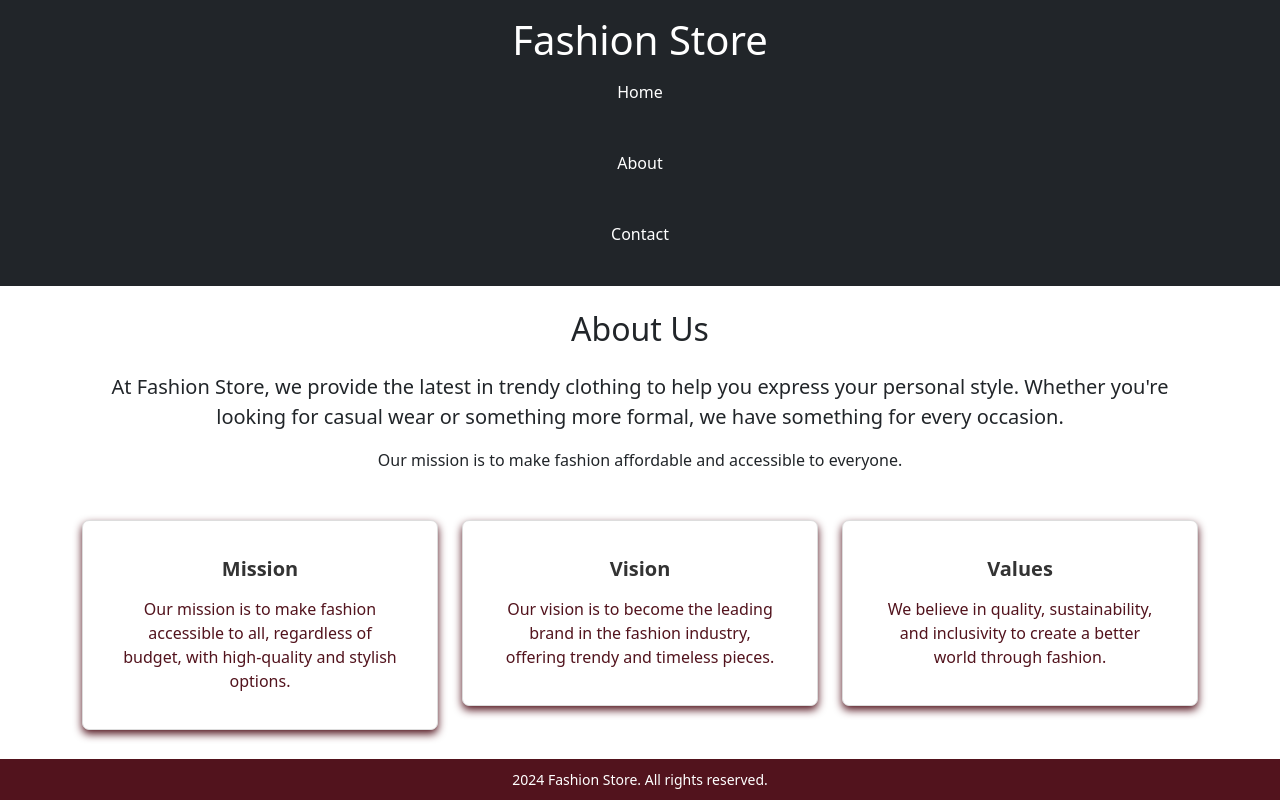
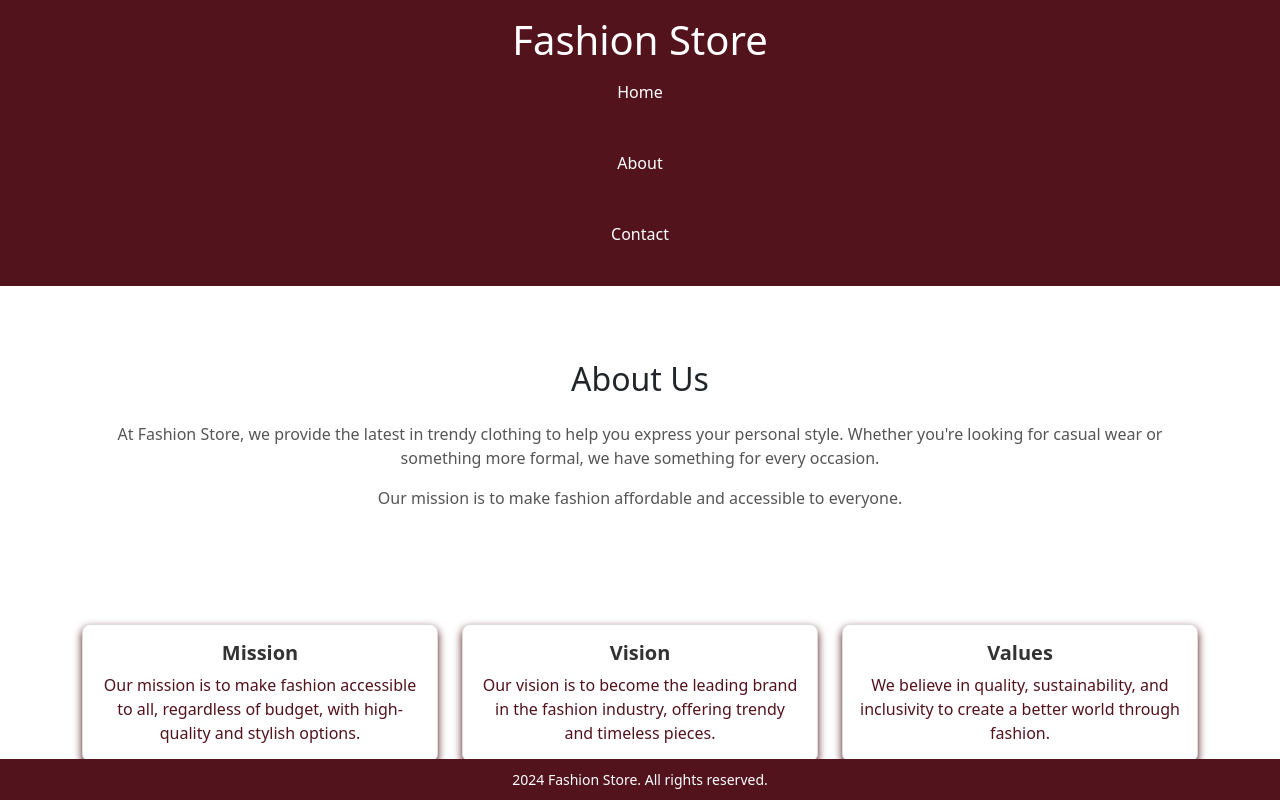
Before and after one commit to AnupamaEM/InStyle, a React (Create React App) app: page /about in a window 1280 px wide. Built offline with nearby package versions, Linux system fonts and the light colour scheme.

Commit message:
updated the styles

```diff
--- a/src/pages/AboutPage.js
+++ b/src/pages/AboutPage.js
@@ -2,7 +2,8 @@
 import React from "react";
 import Header from "./Header";
 import Footer from "./Footer";
-import "./style.css";
+import "./styles/style.css";
+import "./styles/about.css";
 
 const AboutPage = () => {
   return (
--- a/src/pages/Contact.js
+++ b/src/pages/Contact.js
@@ -1,7 +1,8 @@
 import React from "react";
 import Header from "./Header";
 import Footer from "./Footer";
-import "./style.css";
+import "./styles/style.css";
+import "./styles/contact.css";
 
 const ContactPage = () => {
   return (
--- a/src/pages/Footer.js
+++ b/src/pages/Footer.js
@@ -1,6 +1,7 @@
 
 import React from "react";
-import "./style.css";
+import "./styles/style.css";
+import "./styles/footer.css";
 
 const Footer = () => {
   return (
--- a/src/pages/Header.js
+++ b/src/pages/Header.js
@@ -1,16 +1,17 @@
 import React from "react";
 import { Link } from "react-router-dom";
-import "./style.css";
+import "./styles/style.css";
+import "./styles/header.css";
 
 const Header = () => {
   return (
-    <header className="bg-dark text-white py-3">
+    <header className=" text-white py-3">
       <div className="container text-center">
         <h1 className="text-white">Fashion Store</h1>
         <nav>
           <ul className="nav flex-column">
             <li className="nav-item mb-3">
-              <Link to="/home" className="nav-link text-white ">Home</Link>
+              <Link to="/" className="nav-link text-white ">Home</Link>
             </li>
             <li className="nav-item mb-3">
               <Link to="/about" className="nav-link text-white ">About</Link>
--- a/src/pages/HomePage.js
+++ b/src/pages/HomePage.js
@@ -1,7 +1,11 @@
 import React from "react";
 import Header from "./Header";
 import Footer from "./Footer";
-import "./style.css";
+import "./styles/style.css";
+import "./styles/header.css";
+import "./styles/footer.css";
+import "./styles/home.css";
+
 
 const HomePage = () => {
   const products = [
--- a/src/pages/style.css
+++ /dev/null
@@ -1,169 +0,0 @@
-
-  * {
-    margin: 0;
-    padding: 0;
-    box-sizing: border-box;
-  }
-
-  nav ul {
-    display: flex;
-    gap: 15px;
-  }
-
-  nav a:hover {
-    text-decoration: underline;
-  }
-
-  header {
-    background-color: #52131d;
-  }
-
-  header .text-white {
-    color: rgb(232, 225, 225) ;
-  }
-
-
- *
-  footer p {
-    margin: 0;
-    font-size: 14px;
-  }
-
-
-footer, header {
-  text-align: center;
-}
-
-html, body {
-  height: 100%;
-}
-
-.layout {
-  display: flex;
-  flex-direction: column;
-  min-height: 100vh;
-}
-
-main {
-  flex: 1;
-}
-
-footer {
-  background-color: #52131d;
-  color: white;
-  text-align: center;
-  padding: 10px 0;
-
-  width: 100%;
-  position: fixed;
-  bottom: 0;
-  width: 100%;
-  z-index: 1000;
-}
-
-.contact-section {
-  display: flex;
-  justify-content: center;
-  align-items: center;
-  flex-direction: column;
-  min-height: calc(100vh - 200px);
-}
-
-
-/*form*/
-form {
-  max-width: 400px;
-  width: 100%;
-  padding: 20px;
-  background-color: #52131d;
-  color: white;
-  border-radius: 8px;
-
-}
-
-.card {
-  border: none;
-  border-radius: 8px;
-  box-shadow: 0 4px 8px #52131d;
-  transition: transform 0.3s ease-in-out;
-}
-
-.card:hover {
-  transform: translateY(-5px);
-  box-shadow: 0 6px 12px #52131d;
-}
-
-.card-body {
-  padding: 2rem;
-}
-
-.card-title {
-  font-size: 1.5rem;
-  font-weight: 600;
-  color: #333;
-  margin-bottom: 1rem;
-}
-
-.card-text {
-  font-size: 1rem;
-  color: #555;
-  line-height: 1.5;
-}
-
-.card {
-  border: 1px solid #ddd;
-  border-radius: 8px;
-  padding: 20px;
-  box-shadow: 0 4px 8px #52131d;
-
-}
-/*form*/
-
-
-.card-title {
-  font-size: 1.25rem;
-  font-weight: bold;
-  color: #333;
-}
-
-
-.card-text {
-  font-size: 1rem;
-  color: #52131d;
-}
-
-
-.row > .col-lg-4, .row > .col-md-4 {
-  margin-bottom: 20px;
-}
-
-
-@media (max-width: 768px) {
-  .card {
-    padding: 15px;
-  }
-}
-
-/*home image */
-.card {
-
-  border-radius: 7px;
-
-  box-shadow:#52131d;
-}
-
-.card:hover {
-  transform: translateY(-5px);
-}
-
-.card-img-top {
-  width: 100%;
-  height: auto;
-  object-fit: cover;
-}
-
-.card-body {
-  padding: 1rem;
-}
-
-/*home image */
--- /dev/null
+++ b/src/pages/styles/about.css
@@ -0,0 +1,16 @@
+
+.about-section {
+    text-align: center;
+    padding: 50px 0;
+  }
+
+  .about-section h2 {
+    font-size: 2rem;
+    margin-bottom: 1rem;
+  }
+
+  .about-section p {
+    font-size: 1rem;
+    line-height: 1.5;
+    color: #555;
+  }
--- /dev/null
+++ b/src/pages/styles/contact.css
@@ -0,0 +1,17 @@
+
+.contact-section {
+    display: flex;
+    justify-content: center;
+    align-items: center;
+    flex-direction: column;
+    min-height: calc(100vh - 200px);
+  }
+
+  form {
+    max-width: 400px;
+    width: 100%;
+    padding: 20px;
+    background-color: #52131d;
+    color: white;
+    border-radius: 8px;
+  }
--- /dev/null
+++ b/src/pages/styles/footer.css
@@ -0,0 +1,16 @@
+
+footer {
+    background-color: #52131d;
+    color: white;
+    text-align: center;
+    padding: 10px 0;
+    width: 100%;
+    position: fixed;
+    bottom: 0;
+    z-index: 1000;
+  }
+
+  footer p {
+    margin: 0;
+    font-size: 14px;
+  }
--- /dev/null
+++ b/src/pages/styles/header.css
@@ -0,0 +1,18 @@
+
+header {
+  background-color:#52131d;
+  text-align: center;
+}
+
+header .text-white {
+  color: rgb(232, 225, 225);
+}
+
+nav ul {
+  display: flex;
+  gap: 15px;
+}
+
+nav a:hover {
+  text-decoration: underline;
+}
--- /dev/null
+++ b/src/pages/styles/home.css
@@ -0,0 +1,26 @@
+
+.banner {
+    text-align: center;
+    padding: 50px 0;
+  }
+
+  .featured-products {
+    text-align: center;
+  }
+
+  .card {
+    border: 1px solid #ddd;
+    border-radius: 8px;
+    box-shadow: 0 4px 8px #52131d;
+  }
+
+  .card-title {
+    font-size: 1.25rem;
+    font-weight: bold;
+    color: #333;
+  }
+
+  .card-text {
+    font-size: 1rem;
+    color: #52131d;
+  }
--- /dev/null
+++ b/src/pages/styles/style.css
@@ -0,0 +1,51 @@
+
+* {
+  margin: 10;
+  box-sizing: border-box;
+}
+
+html, body {
+  height: 70%;
+}
+
+.layout {
+  display: flex;
+  flex-direction: column;
+  min-height: 80vh;
+}
+
+/* main {
+  flex: 1;
+}
+
+.row > .col-lg-4, .row > .col-md-4 {
+  margin-bottom: 20px;
+} */
+
+
+
+
+/* .card {
+  border-radius: 8px;
+  transition: transform 0.3s ease-in-out;
+}
+
+.card:hover {
+  transform: translateY(-5px);
+}
+
+.card-img-top {
+  width: 100%;
+  height: auto;
+  object-fit: cover;
+}
+
+.card-body {
+  padding: 1rem;
+}
+
+@media (max-width: 768px) {
+  .card {
+    padding: 15px;
+  }
+} */
```
